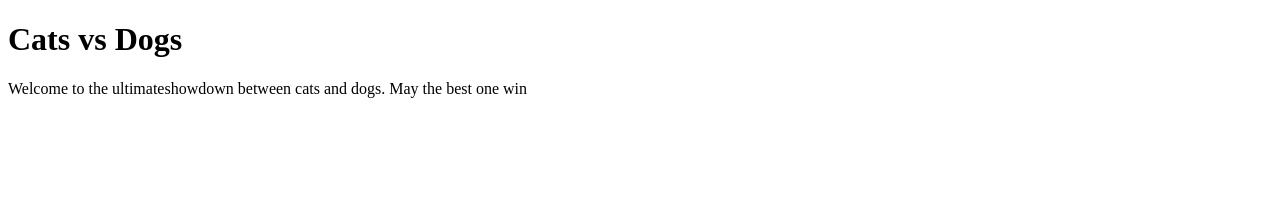
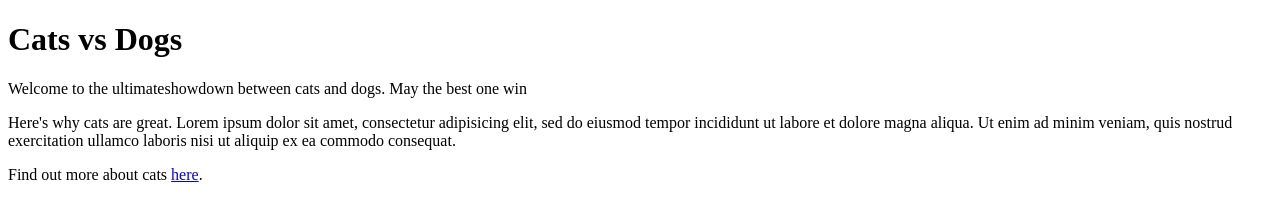
Before and after one commit to KIKIKILOKJ/HOME-ANIMALS, a plain HTML site: page index.html in a window 1280 px wide. Drawn offline with Linux system fonts and the light colour scheme.

Commit message:
Add to the initial webpage

```diff
--- a/index.html
+++ b/index.html
@@ -6,5 +6,9 @@
   <body>
     <h1>Cats vs Dogs</h1>
     <p>Welcome to the ultimateshowdown between cats and dogs. May the best one win</p>
+    <div class="cats">
+      <p>Here's why cats are great. Lorem ipsum dolor sit amet, consectetur adipisicing elit, sed do eiusmod tempor incididunt ut labore et dolore magna aliqua. Ut enim ad minim veniam, quis nostrud exercitation ullamco laboris nisi ut aliquip ex ea commodo consequat.</p>
+      <p>Find out more about cats <a href="http://www.example.com/cats.html">here</a>.</p
+    </div>
   </body>
 </html>
```
